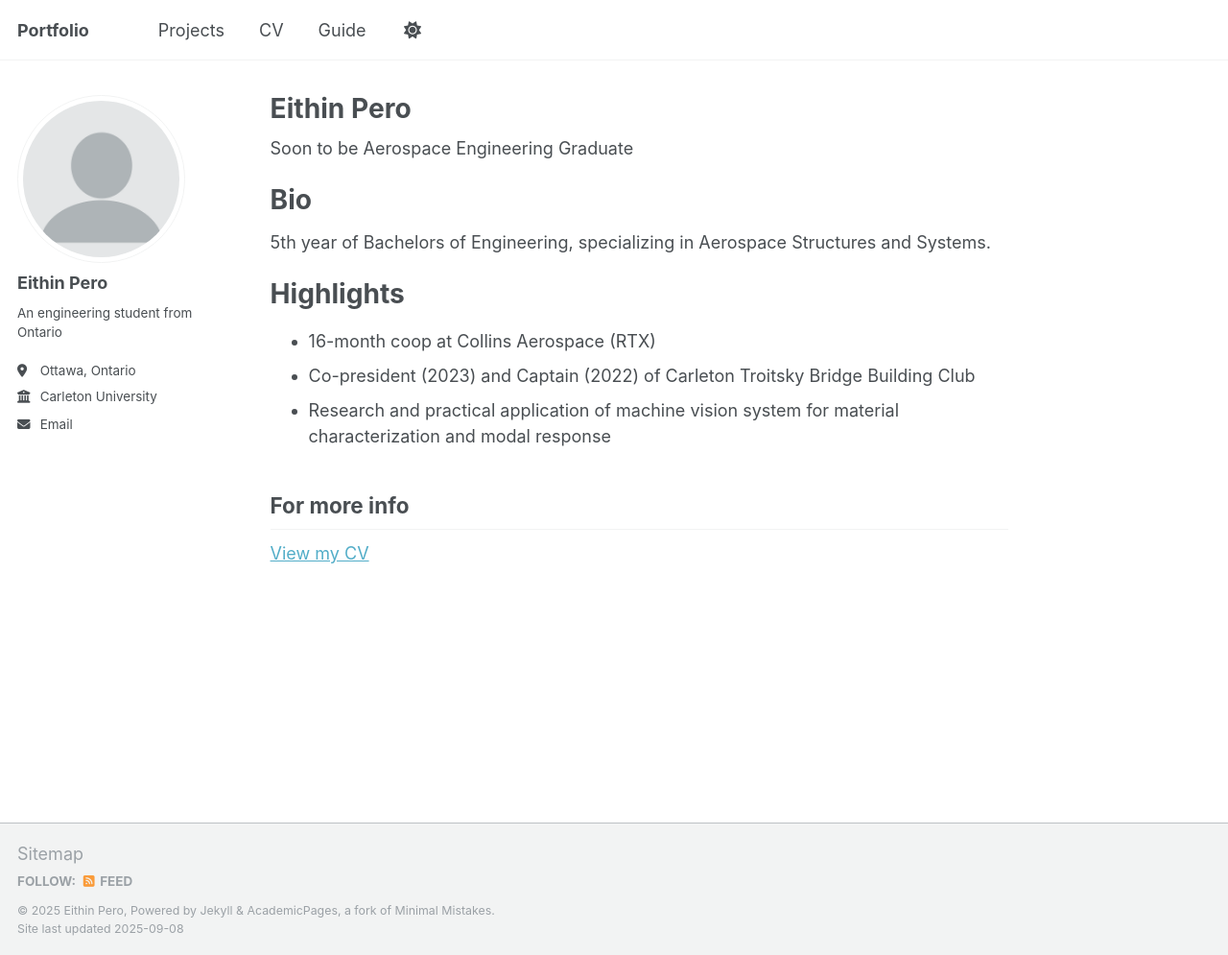
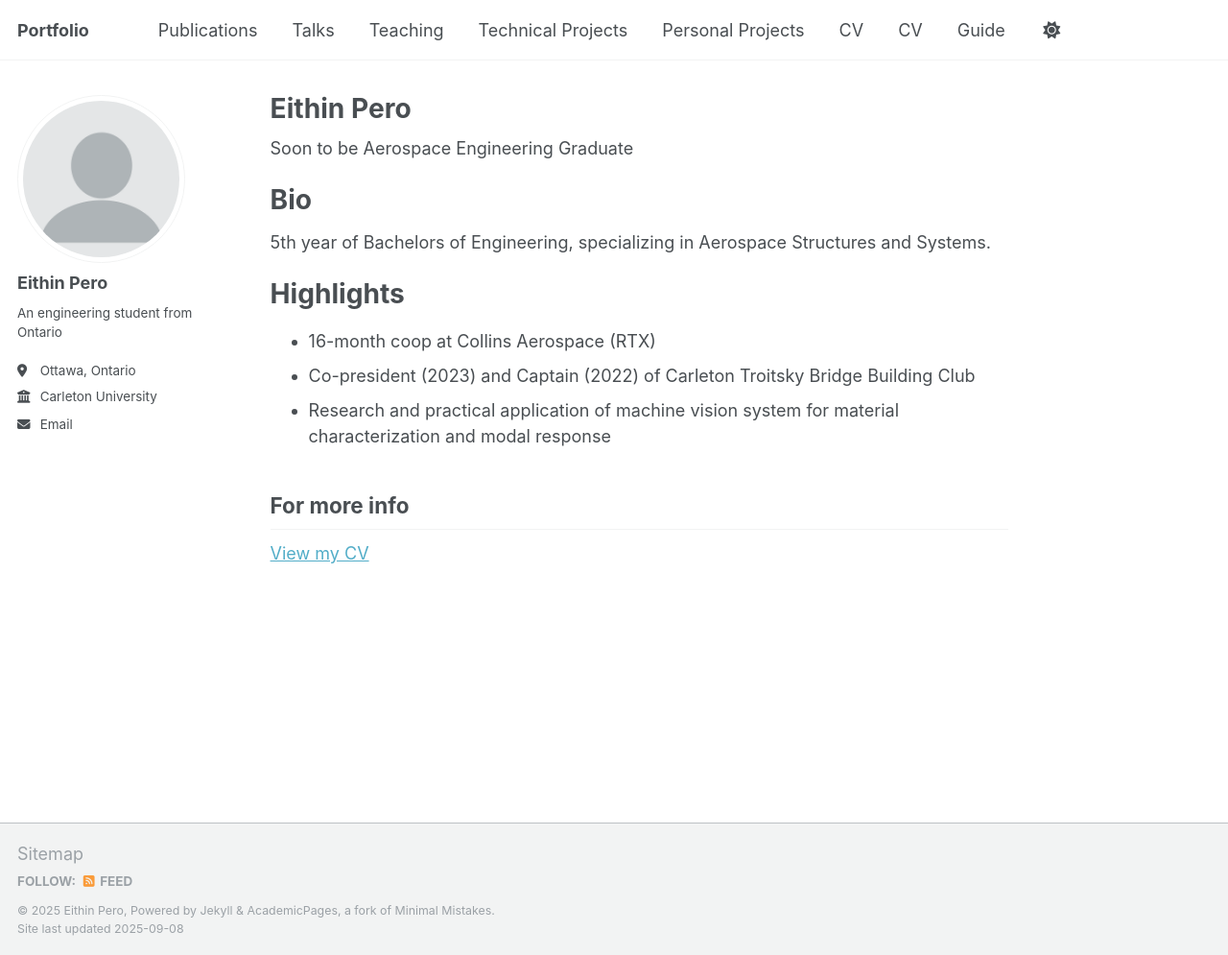
Before and after one commit to EithinP/Portfolio, a Jekyll site: the page built from _pages/about.md, in a window 1280 px wide and 995 px high. Shown: the whole window at 96% size. Built offline with Jekyll 4.4.1, drawn with Linux system fonts in a browser that asks for light colours; a script that is not in the unit is left out.

Commit message:
Update navigation.yml

```diff
--- a/_data/navigation.yml
+++ b/_data/navigation.yml
@@ -8,26 +8,26 @@
 #      Markdown formatted page while the second is generated using JSON.
 
 main:
-#  - title: "Publications"
-#    url: /publications/
-#
-#  - title: "Talks"
-#    url: /talks/
-#
-#  - title: "Teaching"
-#    url: /teaching/
-#
-  - title: "Projects"
+  - title: "Publications"
+    url: /publications/
+
+  - title: "Talks"
+    url: /talks/
+
+  - title: "Teaching"
+    url: /teaching/
+
+  - title: "Technical Projects"
     url: /portfolio/
 
-#  - title: "Blog Posts"
-#    url: /year-archive/
-#
+  - title: "Personal Projects"
+    url: /year-archive/
+
   - title: "CV"
     url: /cv/
 
-  # - title: "CV"
-  #   url: /cv-json/
+  - title: "CV"
+    url: /cv-json/
 
   - title: "Guide"
     url: /markdown/
```
